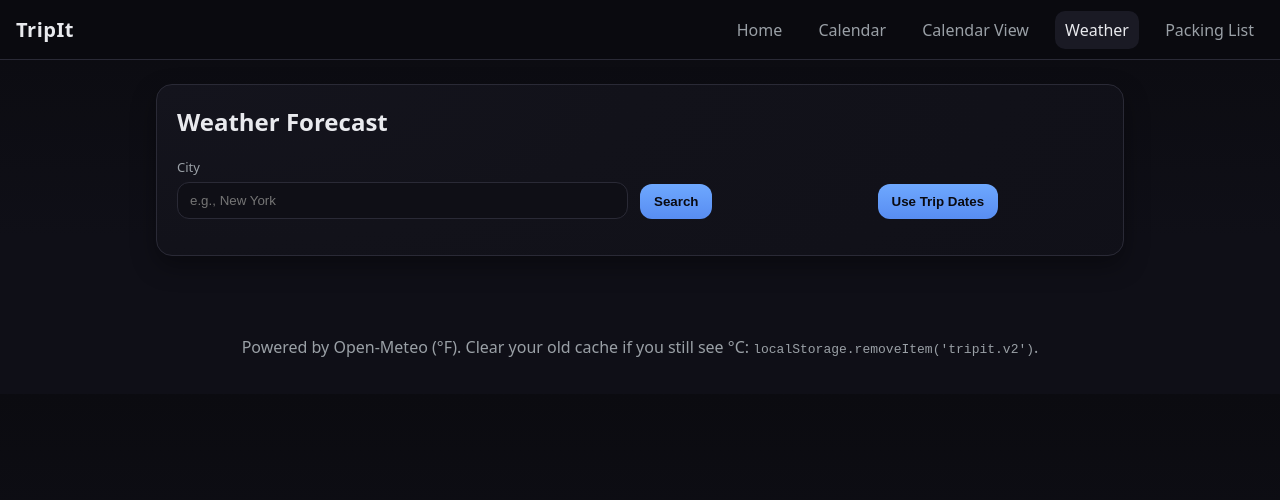
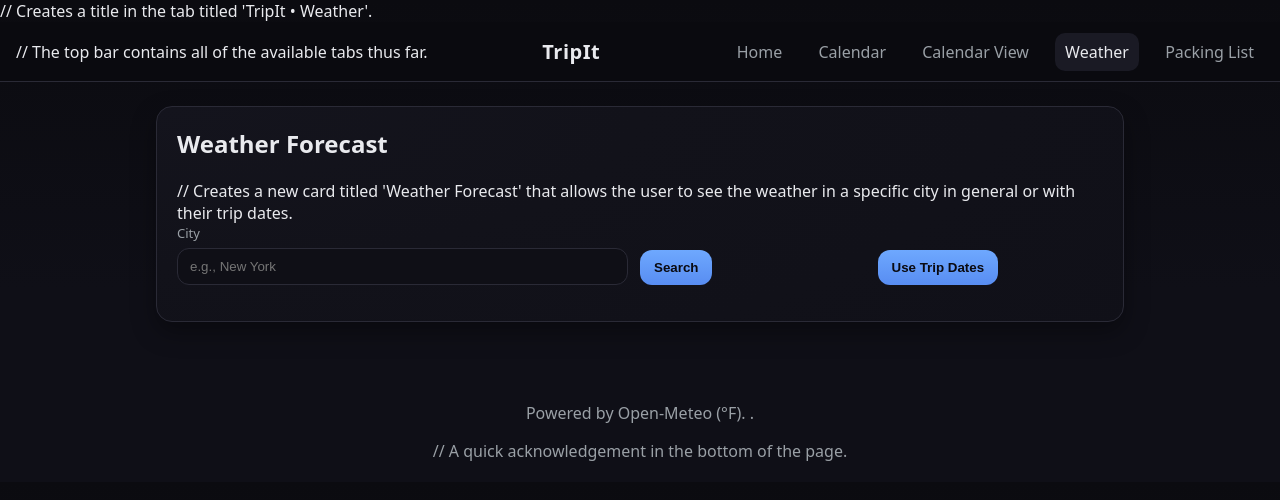
Before and after one commit to Nourk1/CSC_3380-Group_1, a plain HTML site: page weather.html in a window 1280 px wide. Drawn offline with Linux system fonts and the light colour scheme.

Commit message:
Add comments to weather.html for better understanding
Added comments to HTML elements for clarity.

```diff
--- a/weather.html
+++ b/weather.html
@@ -3,14 +3,14 @@
 <head>
   <meta charset="utf-8" />
   <meta name="viewport" content="width=device-width, initial-scale=1" />
-  <title>TripIt • Weather</title>
+  <title>TripIt • Weather</title> // Creates a title in the tab titled 'TripIt • Weather'.
   <link rel="stylesheet" href="css/styles.css" />
   <script defer src="js/storage.js"></script>
   <script defer src="js/common.js"></script>
   <script defer src="js/weather.js"></script>
 </head>
 <body>
-  <header class="topbar">
+  <header class="topbar"> // The top bar contains all of the available tabs thus far.
     <h1>TripIt</h1>
     <nav>
       <a href="index.html">Home</a>
@@ -23,7 +23,7 @@
 
   <main class="container">
     <section class="card">
-      <h2>Weather Forecast</h2>
+      <h2>Weather Forecast</h2> // Creates a new card titled 'Weather Forecast' that allows the user to see the weather in a specific city in general or with their trip dates.
       <div class="grid-3">
         <div>
           <label for="city">City</label>
@@ -42,7 +42,7 @@
   </main>
 
   <footer class="footer">
-    <p>Powered by Open-Meteo (°F). Clear your old cache if you still see °C: <code>localStorage.removeItem('tripit.v2')</code>.</p>
+    <p>Powered by Open-Meteo (°F). </code>.</p> // A quick acknowledgement in the bottom of the page.
   </footer>
 </body>
 </html>
```
